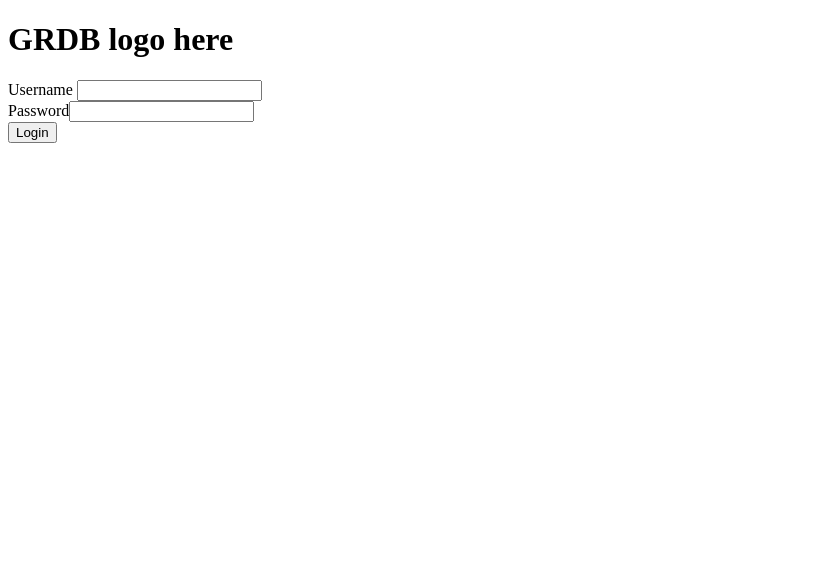
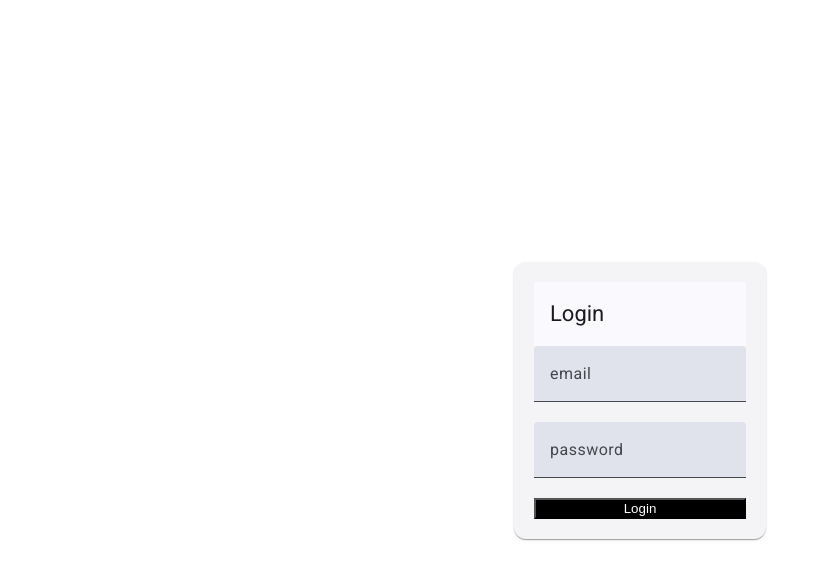
Before and after one commit to JulienRuumpol/grdb_frontend, an Angular app: page /login in a window 1280 px wide. Shown: the top 580 px of the page, without its empty margins (0-822 px from the left). Built offline with nearby package versions, Linux system fonts and the light colour scheme.

Commit message:
[change] form to mat-card form

```diff
--- a/angular.json
+++ b/angular.json
@@ -27,6 +27,7 @@
               }
             ],
             "styles": [
+              "@angular/material/prebuilt-themes/azure-blue.css",
               "src/styles.css"
             ],
             "scripts": []
@@ -85,6 +86,7 @@
               }
             ],
             "styles": [
+              "@angular/material/prebuilt-themes/azure-blue.css",
               "src/styles.css"
             ],
             "scripts": []
--- a/package.json
+++ b/package.json
@@ -11,10 +11,13 @@
   "private": true,
   "dependencies": {
     "@angular/animations": "^19.1.0",
+    "@angular/cdk": "^19.1.3",
     "@angular/common": "^19.1.0",
     "@angular/compiler": "^19.1.0",
     "@angular/core": "^19.1.0",
+    "@angular/flex-layout": "^15.0.0-beta.42",
     "@angular/forms": "^19.1.0",
+    "@angular/material": "^19.1.3",
     "@angular/platform-browser": "^19.1.0",
     "@angular/platform-browser-dynamic": "^19.1.0",
     "@angular/router": "^19.1.0",
--- a/src/app/app.component.ts
+++ b/src/app/app.component.ts
@@ -1,9 +1,12 @@
 import { Component } from '@angular/core';
 import { RouterOutlet } from '@angular/router';
+import { MatIconModule } from '@angular/material/icon';
 
 @Component({
   selector: 'app-root',
-  imports: [RouterOutlet],
+  imports: [RouterOutlet,
+    MatIconModule
+  ],
   templateUrl: './app.component.html',
   styleUrl: './app.component.css'
 })
--- a/src/app/app.config.ts
+++ b/src/app/app.config.ts
@@ -2,7 +2,8 @@ import { ApplicationConfig, provideZoneChangeDetection } from '@angular/core';
 import { provideRouter } from '@angular/router';
 
 import { routes } from './app.routes';
+import { provideAnimationsAsync } from '@angular/platform-browser/animations/async';
 
 export const appConfig: ApplicationConfig = {
-  providers: [provideZoneChangeDetection({ eventCoalescing: true }), provideRouter(routes)]
+  providers: [provideZoneChangeDetection({ eventCoalescing: true }), provideRouter(routes), provideAnimationsAsync()]
 };
--- a/src/app/pages/login-page/login-page.component.css
+++ b/src/app/pages/login-page/login-page.component.css
@@ -1,8 +1,15 @@
-.flex-container>div {
-    background-color: #f1f1f1;
-    width: 100px;
-    margin: 10px;
-    text-align: center;
-    line-height: 75px;
-    font-size: 30px;
+.main-div mat-card {
+    padding: 0px;
+
 }
+
+.login-form {
+    padding: 20px;
+}
+
+.submit-button {
+    background-color: black;
+    color: white;
+    width: 100%;
+    height: 100%;
+}
--- a/src/app/pages/login-page/login-page.component.html
+++ b/src/app/pages/login-page/login-page.component.html
@@ -1,15 +1,18 @@
-<h1> GRDB logo here</h1>
+<div fxLayoutAlign="center center" fxFlexFill class="main-div">
+    <mat-card fxflex="25">
 
-<div class="flex-container">
-    <form (ngSubmit)="onSubmit()">
-        <div>
-            <label for="username"> Username </label>
-            <input type="text" id="username" [(ngModel)]="username" name="username" required>
-        </div>
-        <div>
-            <label for="password"> Password</label>
-            <input type="password" id="password" [(ngModel)]="password" name="password">
-        </div>
-        <button type="submit">Login</button>
-    </form>
+        <form (ngSubmit)="onSubmit()" fxLayoutAlign="stretch" fxLayout="column" class="login-form">
+            <mat-toolbar color="primary">Login </mat-toolbar>
+            <mat-form-field>
+                <input matInput placeholder="email" id="email" [(ngModel)]="email" name="email">
+            </mat-form-field>
+
+            <mat-form-field>
+                <input matInput type="password" placeholder="password" id="password" [(ngModel)]="password"
+                    name="password">
+            </mat-form-field>
+
+            <button mat-button type="submit" class="submit-button">Login</button>
+        </form>
+    </mat-card>
 </div>
--- a/src/app/pages/login-page/login-page.component.ts
+++ b/src/app/pages/login-page/login-page.component.ts
@@ -1,19 +1,32 @@
 import { Component } from '@angular/core';
 import { FormsModule } from '@angular/forms';
+import { MatSlideToggleModule } from '@angular/material/slide-toggle';
+import { MatFormFieldModule } from '@angular/material/form-field'
+import { MatInputModule } from '@angular/material/input'
+import { MatCardModule } from '@angular/material/card'
+import { FlexLayoutModule } from '@angular/flex-layout';
+import { MatToolbar } from '@angular/material/toolbar'
 
 @Component({
   selector: 'app-login-page',
-  imports: [FormsModule],
+  imports: [FormsModule,
+    MatSlideToggleModule,
+    MatFormFieldModule,
+    MatInputModule,
+    MatCardModule,
+    FlexLayoutModule,
+    MatToolbar
+  ],
   templateUrl: './login-page.component.html',
   styleUrl: './login-page.component.css'
 })
 export class LoginPageComponent {
-  username: String = '';
+  email: String = '';
   password: String = '';
 
 
   onSubmit() {
-    console.log('Username:', this.username);
+    console.log('Username:', this.email);
     console.log('Password:', this.password);
   }
 }
--- a/src/index.html
+++ b/src/index.html
@@ -6,8 +6,10 @@
   <base href="/">
   <meta name="viewport" content="width=device-width, initial-scale=1">
   <link rel="icon" type="image/x-icon" href="favicon.ico">
+  <link href="https://fonts.googleapis.com/css2?family=Roboto:wght@300;400;500&display=swap" rel="stylesheet">
+  <link href="https://fonts.googleapis.com/icon?family=Material+Icons" rel="stylesheet">
 </head>
-<body>
+<body class="mat-typography">
   <app-root></app-root>
 </body>
 </html>
--- a/src/styles.css
+++ b/src/styles.css
@@ -1 +1,4 @@
 /* You can add global styles to this file, and also import other style files */
+
+html, body { height: 100%; }
+body { margin: 0; font-family: Roboto, "Helvetica Neue", sans-serif; }
```
Also changed, not shown: 1 other file (tests, documents, lock files or other folders).
